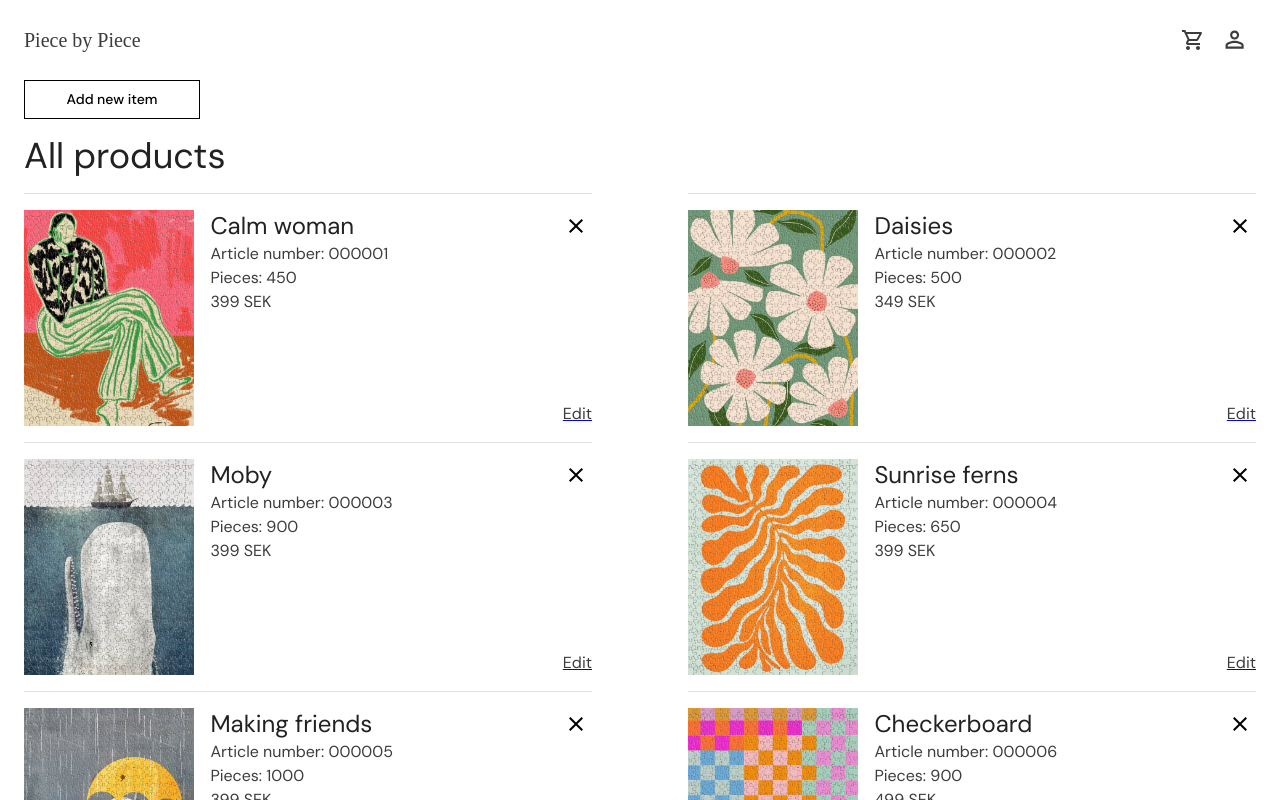
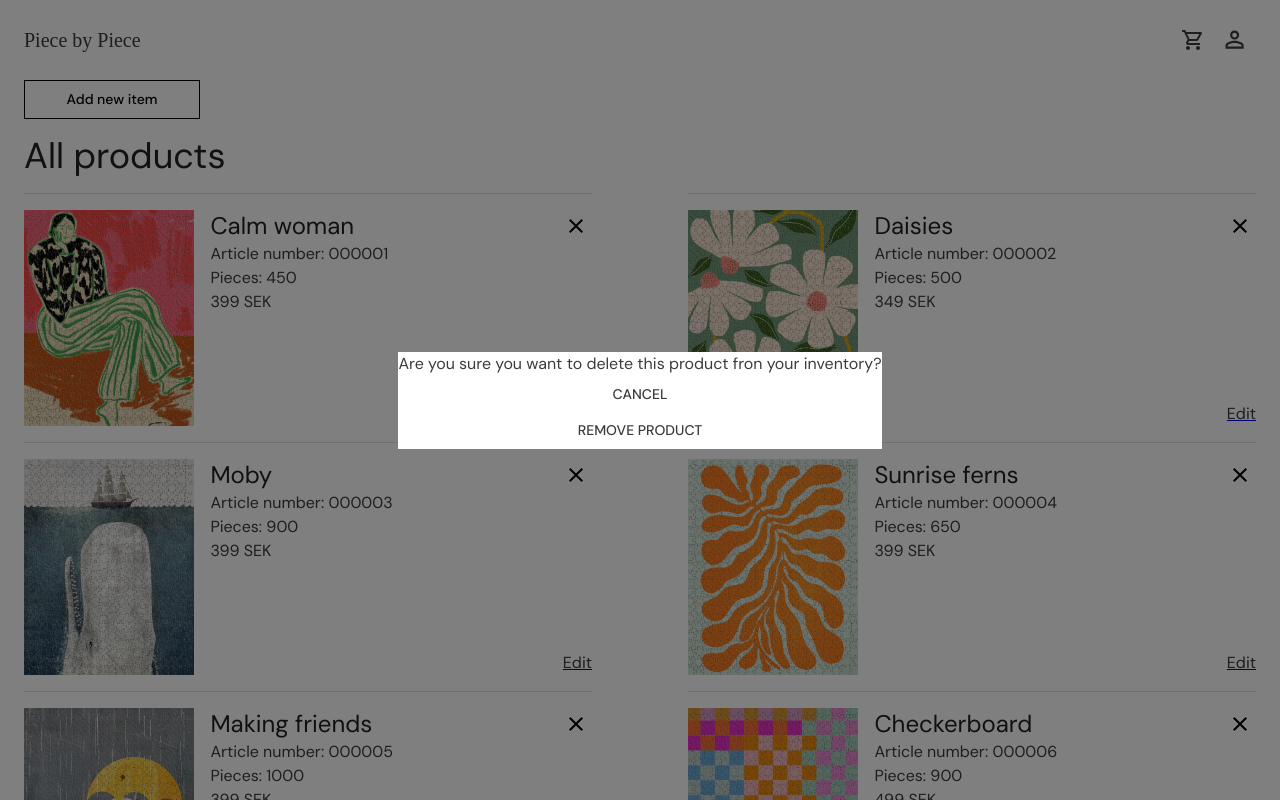
Before and after one commit to jesnagbg/react-webshop-ts-jenny-ellen-nat, a React (Vite) app: page /admin in a window 1280 px wide. Both pictures are taken after a click on the button 576 px from the left and 226 px from the top of the page. Shown: the top 800 px of the page. Built offline with nearby package versions, Linux system fonts and the light colour scheme.

Commit message:
Dialog working.

```diff
--- a/src/components/AdminCard.tsx
+++ b/src/components/AdminCard.tsx
@@ -5,11 +5,13 @@ import {
   CardContent,
   CardMedia,
   IconButton,
-  Typography
+  Typography,
 } from '@mui/material';
+import { useState } from 'react';
 import { Link } from 'react-router-dom';
 import { Product } from '../../data';
 import { theme } from '../theme';
+import ConfirmDelete from './ConfirmDelete';
 
 interface Props {
   product: Product;
@@ -17,6 +19,11 @@ interface Props {
 
 export default function AdminCard({ product }: Props) {
   const { id, title, image, images, price, pieces } = product;
+  const [confirmOpen, setConfirmOpen] = useState(false);
+
+  const openConfirmDelete = () => {
+    setConfirmOpen(true);
+  };
 
   return (
     <Card
@@ -37,7 +44,9 @@ export default function AdminCard({ product }: Props) {
           >
             {title}
           </Typography>
-          <Typography variant="body1">Article number: <span data-cy="product-id">{id}</span></Typography>
+          <Typography variant="body1">
+            Article number: <span data-cy="product-id">{id}</span>
+          </Typography>
           <Typography variant="body1">Pieces: {pieces}</Typography>
           <Typography
             variant="body1"
@@ -49,18 +58,25 @@ export default function AdminCard({ product }: Props) {
       </Box>
       <Box sx={rightContainer}>
         <IconButton
+          onClick={openConfirmDelete}
           sx={removeButton}
           aria-label="remove"
           data-cy="admin-remove-product"
         >
           <Clear />
         </IconButton>
-        <Link to="/admin/edit" data-cy="admin-edit-product">
-          <Typography sx={styledLink}>
-          Edit
-          </Typography>
+        <Link
+          to="/admin/edit"
+          data-cy="admin-edit-product"
+        >
+          <Typography sx={styledLink}>Edit</Typography>
         </Link>
       </Box>
+      <ConfirmDelete
+        product={product}
+        setConfirmOpen={setConfirmOpen}
+        confirmOpen={confirmOpen}
+      />
     </Card>
   );
 }
@@ -87,7 +103,7 @@ const styledBox = {
 const removeButton = {
   height: '2rem',
   width: '2rem',
-  backgroundColor: "white",
+  backgroundColor: 'white',
   color: 'black',
   borderRadius: '50%',
   '&:hover': {
--- /dev/null
+++ b/src/components/ConfirmDelete.tsx
@@ -0,0 +1,41 @@
+import { Button, Dialog, Typography } from '@mui/material';
+import { SetStateAction } from 'react';
+import { Product } from '../../data';
+import { useProducts } from '../contexts/ProductsContext';
+
+interface Props {
+  product: Product;
+  setConfirmOpen: React.Dispatch<SetStateAction<boolean>>;
+  confirmOpen: boolean;
+}
+
+export default function ConfirmDelete({
+  product,
+  setConfirmOpen,
+  confirmOpen,
+}: Props) {
+  const { setProducts, products } = useProducts();
+
+  const removeProduct = () => {
+    setProducts(products.filter((eachProduct) => eachProduct !== product));
+  };
+
+  const handleClose = () => {
+    setConfirmOpen(false);
+  };
+
+  return (
+    <Dialog open={confirmOpen}>
+      <Typography variant="body1">
+        Are you sure you want to delete this product fron your inventory?
+      </Typography>
+      <Button onClick={handleClose}>Cancel</Button>
+      <Button
+        onClick={removeProduct}
+        data-cy="confirm-delete-button"
+      >
+        Remove product
+      </Button>
+    </Dialog>
+  );
+}
--- a/src/components/ConfirmationCard.tsx
+++ /dev/null
@@ -1,5 +0,0 @@
-import {Box} from "@mui/material";
-
-export default function ConfirmationCard() {
-  return <Box></Box>;
-}
--- a/src/components/ConfirmationDetails.tsx
+++ /dev/null
@@ -1,5 +0,0 @@
-import {Box} from "@mui/material";
-
-export default function ConfirmationDetails() {
-  return <Box></Box>;
-}
--- a/src/components/NavigationLink.tsx
+++ /dev/null
@@ -1,5 +0,0 @@
-import {Box} from "@mui/material";
-
-export default function NavigationLink() {
-  return <Box></Box>;
-}
```
